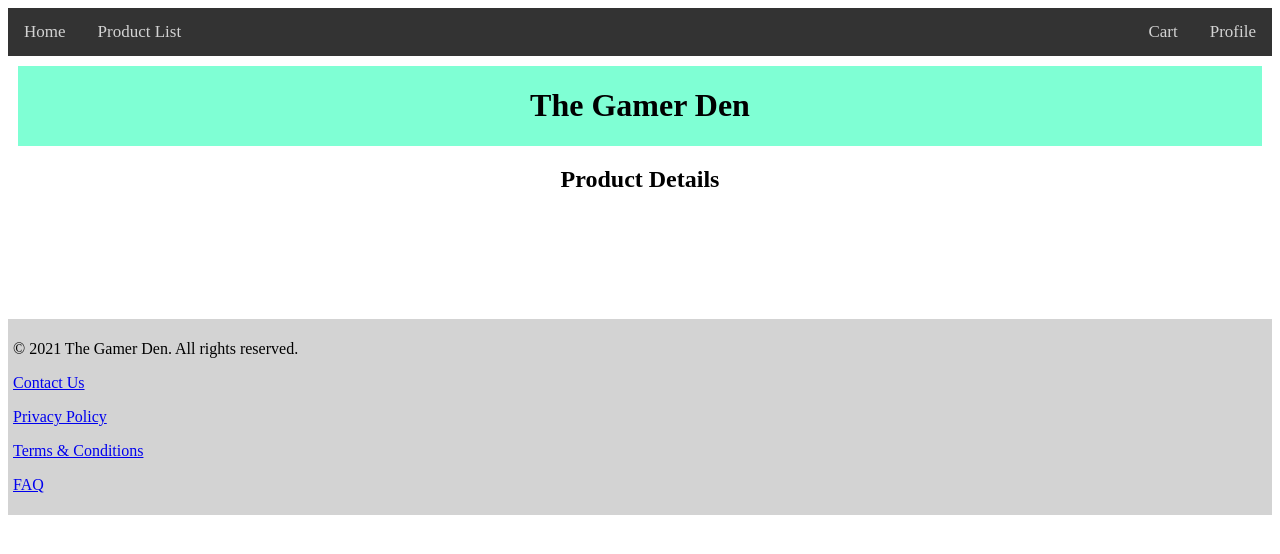
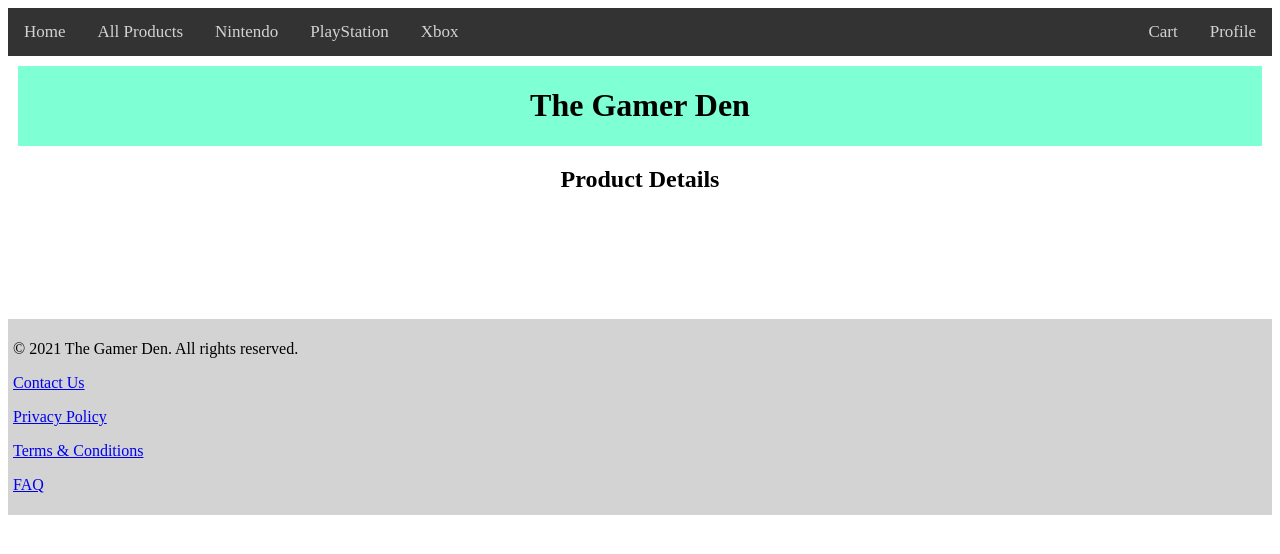
Before and after one commit to L00nat1c/L00nat1c.github.io, a plain HTML site: page csc372-hw/shopping-cart-prototype/details.html in a window 1280 px wide. Drawn offline with Linux system fonts and the light colour scheme.

Commit message:
navbar additions

```diff
--- a/csc372-hw/shopping-cart-prototype/details.html
+++ b/csc372-hw/shopping-cart-prototype/details.html
@@ -10,7 +10,10 @@
 
     <div class="topnav">
         <a href="index.html"> Home </a>
-        <a href="products.html"> Product List </a>
+        <a href="products.html"> All Products </a>
+        <a href="#"> Nintendo </a>
+        <a href="#"> PlayStation</a>
+        <a href="#"> Xbox </a>
         <a class="split" href="#"> Profile </a>
         <a class="split" href="#"> Cart </a>
     </div>
```
Also changed, not shown: csc372-hw/shopping-cart-prototype/index.html (+4 -1 lines), csc372-hw/shopping-cart-prototype/products.html (+4 -1 lines).
